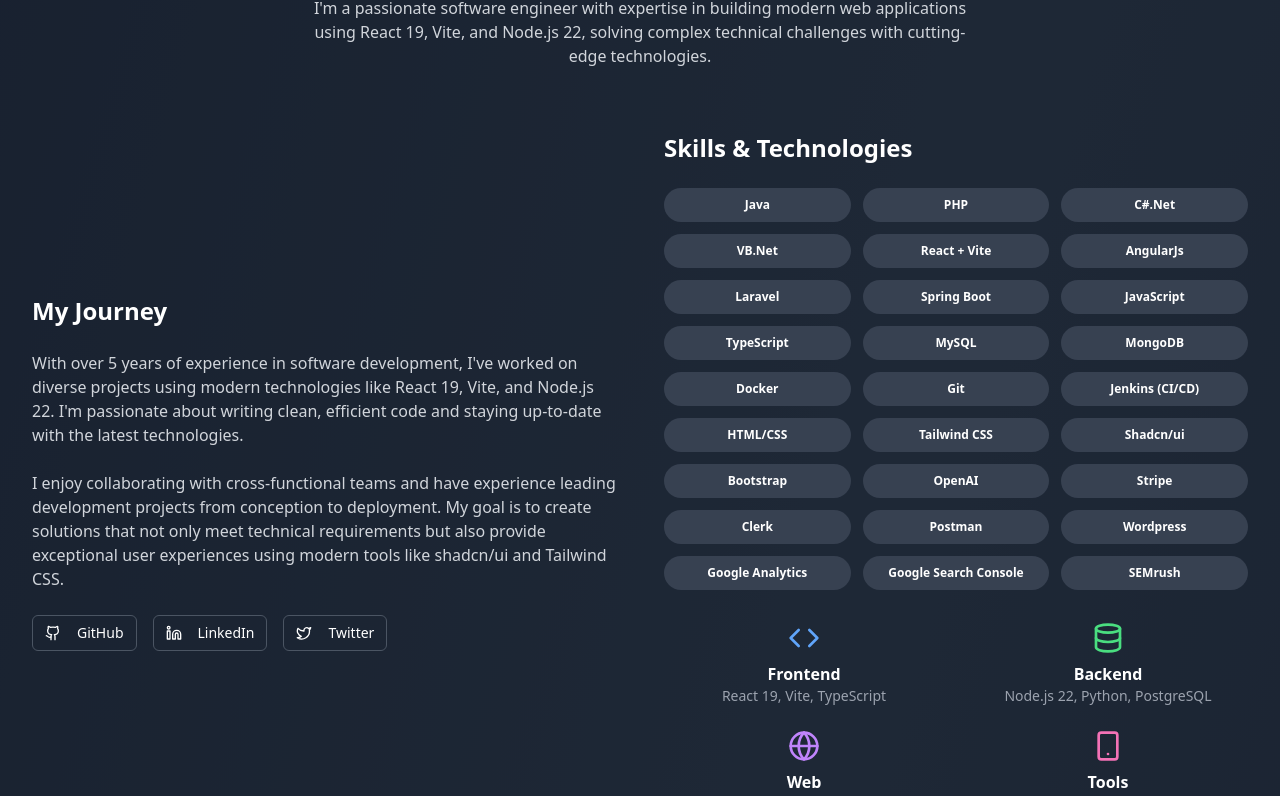
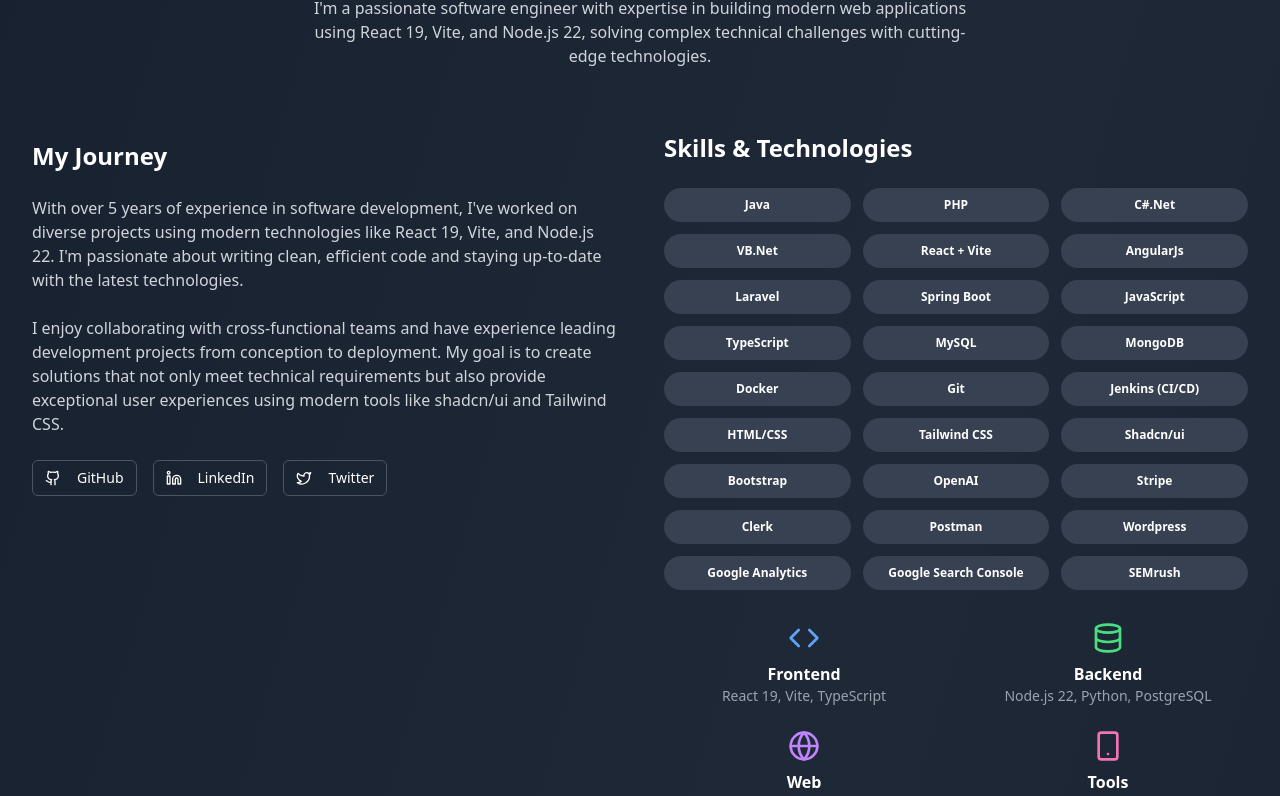
Before and after one commit to isurugayashan/my-portfolio, a React (Vite) app: page / in a window 1280 px wide. Shown: the part 859-1655 px from the top of the page. Built offline with nearby package versions, Linux system fonts and the light colour scheme.

Commit message:
update app.txt

```diff
--- a/src/App.tsx
+++ b/src/App.tsx
@@ -282,8 +282,8 @@ export default function Portfolio() {
             </p>
           </div>
 
-          <div className="grid md:grid-cols-2 gap-12 items-center">
-            <div>
+          <div className="grid md:grid-cols-2 gap-12 items-start">
+            <div className="mt-2">
               <h3 className="text-2xl font-semibold mb-6">My Journey</h3>
               <p className="text-gray-300 mb-6">
                 With over 5 years of experience in software development, I've worked on diverse projects using modern
```
